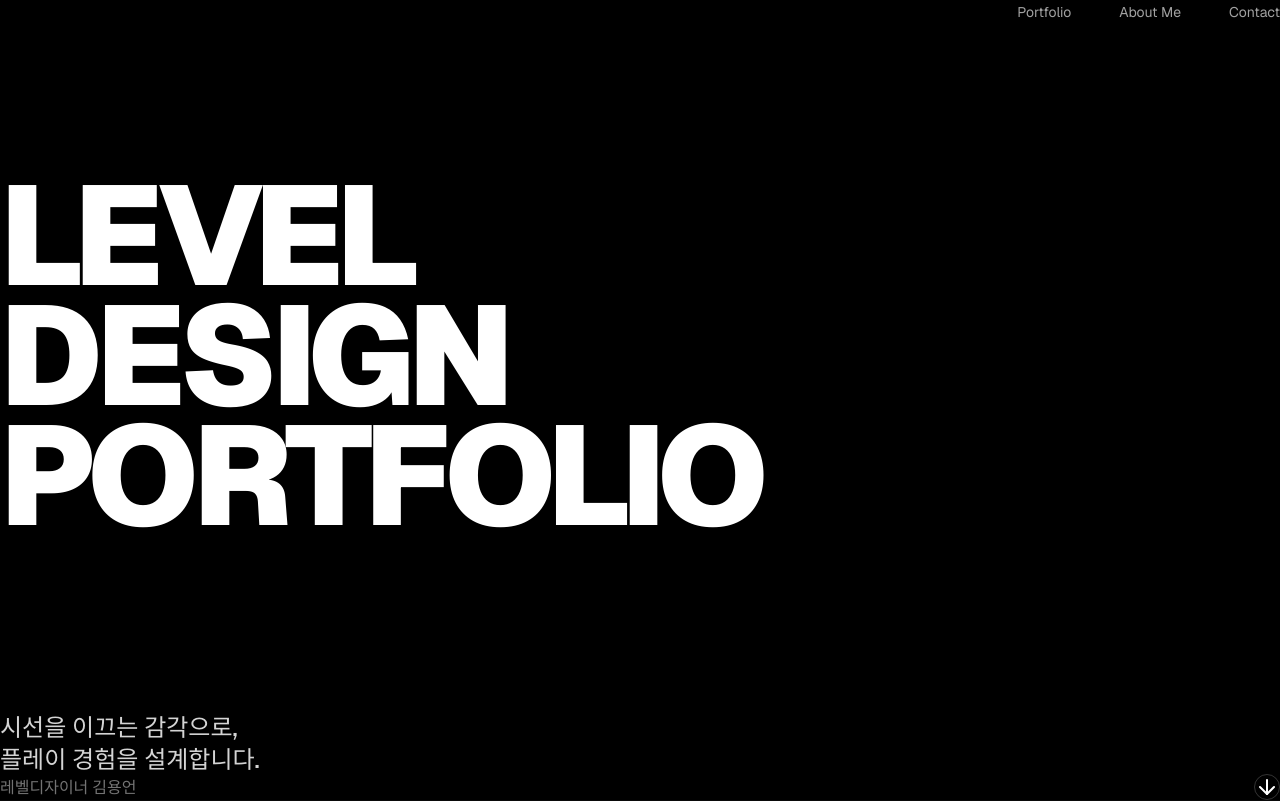
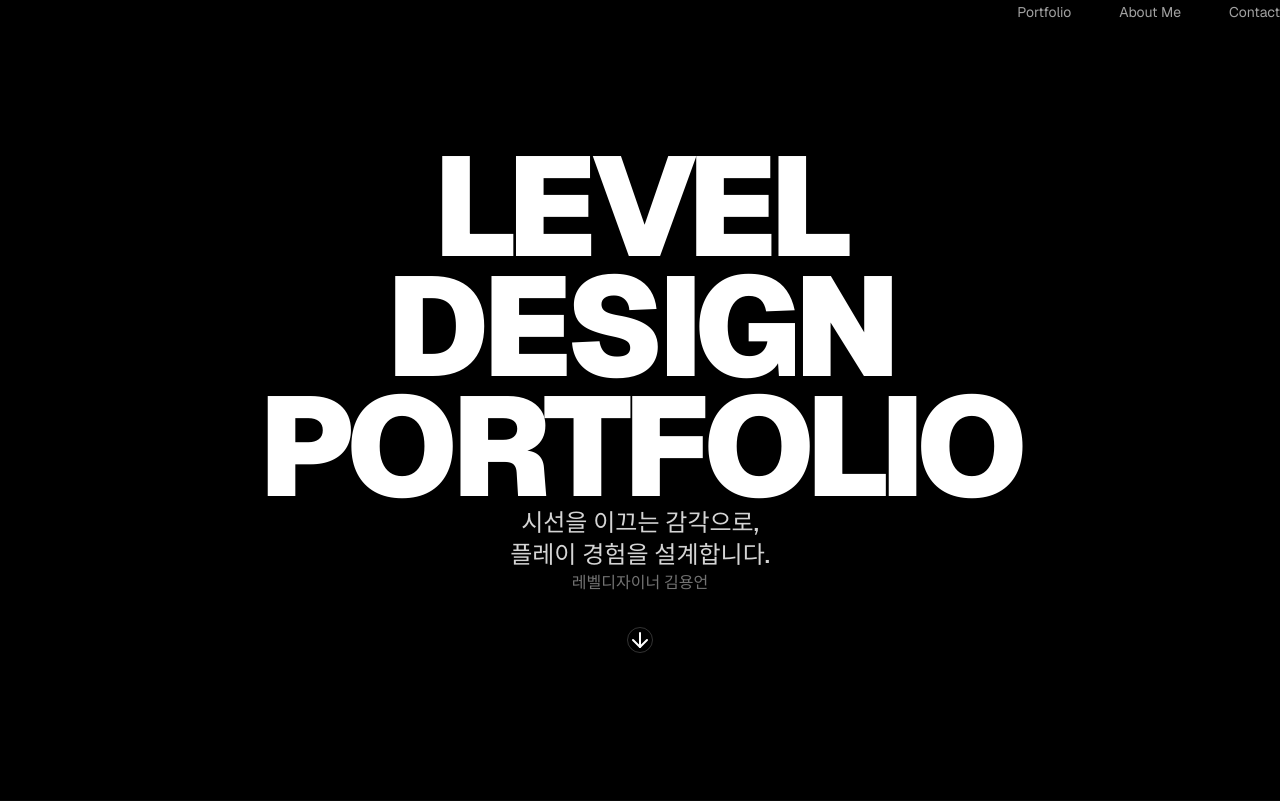
Before and after one commit to LAii980514/Portfolio, a Next.js app: page / in a window 1280 px wide. Shown: the top 801 px of the page. Built offline with nearby package versions, Linux system fonts and the light colour scheme.

Commit message:
style: center align hero component elements

```diff
--- a/src/components/portfolio/hero.tsx
+++ b/src/components/portfolio/hero.tsx
@@ -5,10 +5,10 @@ import { ArrowDown } from "lucide-react"
 
 export function Hero() {
   return (
-    <section className="relative w-full min-h-screen flex flex-col justify-end overflow-hidden bg-black text-white px-4 md:px-12 lg:px-24 pb-12 pt-32">
+    <section className="relative w-full min-h-screen flex flex-col justify-center items-center overflow-hidden bg-black text-white px-4 md:px-12 pb-12 pt-24 text-center">
       {/* Container for the huge typography */}
-      <div className="flex-1 flex flex-col justify-center">
-        <h1 className="flex flex-col font-black tracking-tighter uppercase leading-[0.85] text-[15vw] sm:text-[14vw] md:text-[12vw] lg:text-[11vw] text-left">
+      <div className="flex flex-col justify-center items-center w-full mt-auto">
+        <h1 className="flex flex-col font-black tracking-tighter uppercase leading-[0.85] text-[15vw] sm:text-[14vw] md:text-[12vw] lg:text-[11vw] text-center w-full">
           <motion.span
             initial={{ opacity: 0, y: 50 }}
             animate={{ opacity: 1, y: 0 }}
@@ -37,12 +37,12 @@ export function Hero() {
       </div>
 
       {/* Bottom section with subtitle and scroll indicator */}
-      <div className="w-full flex flex-col sm:flex-row justify-between items-start sm:items-end mt-12 gap-8">
+      <div className="w-full flex flex-col items-center justify-center mt-12 mb-auto gap-8 text-center pt-8">
         <motion.div
-          initial={{ opacity: 0, x: -20 }}
-          animate={{ opacity: 1, x: 0 }}
+          initial={{ opacity: 0, y: 20 }}
+          animate={{ opacity: 1, y: 0 }}
           transition={{ duration: 0.8, delay: 0.5, ease: [0.16, 1, 0.3, 1] }}
-          className="max-w-md"
+          className="max-w-md mx-auto"
         >
           <p className="text-xl md:text-2xl font-medium text-neutral-300">
             시선을 이끄는 감각으로,<br />
@@ -57,7 +57,7 @@ export function Hero() {
           initial={{ opacity: 0, scale: 0.8 }}
           animate={{ opacity: 1, scale: 1 }}
           transition={{ duration: 0.8, delay: 0.7, ease: [0.16, 1, 0.3, 1] }}
-          className="flex items-center justify-center p-4 border border-white/20 rounded-full hover:bg-white hover:text-black transition-colors cursor-pointer"
+          className="flex items-center justify-center p-4 mt-4 border border-white/20 rounded-full hover:bg-white hover:text-black transition-colors cursor-pointer"
           onClick={() => {
             const el = document.getElementById("portfolio");
             el?.scrollIntoView({ behavior: "smooth" });
```
